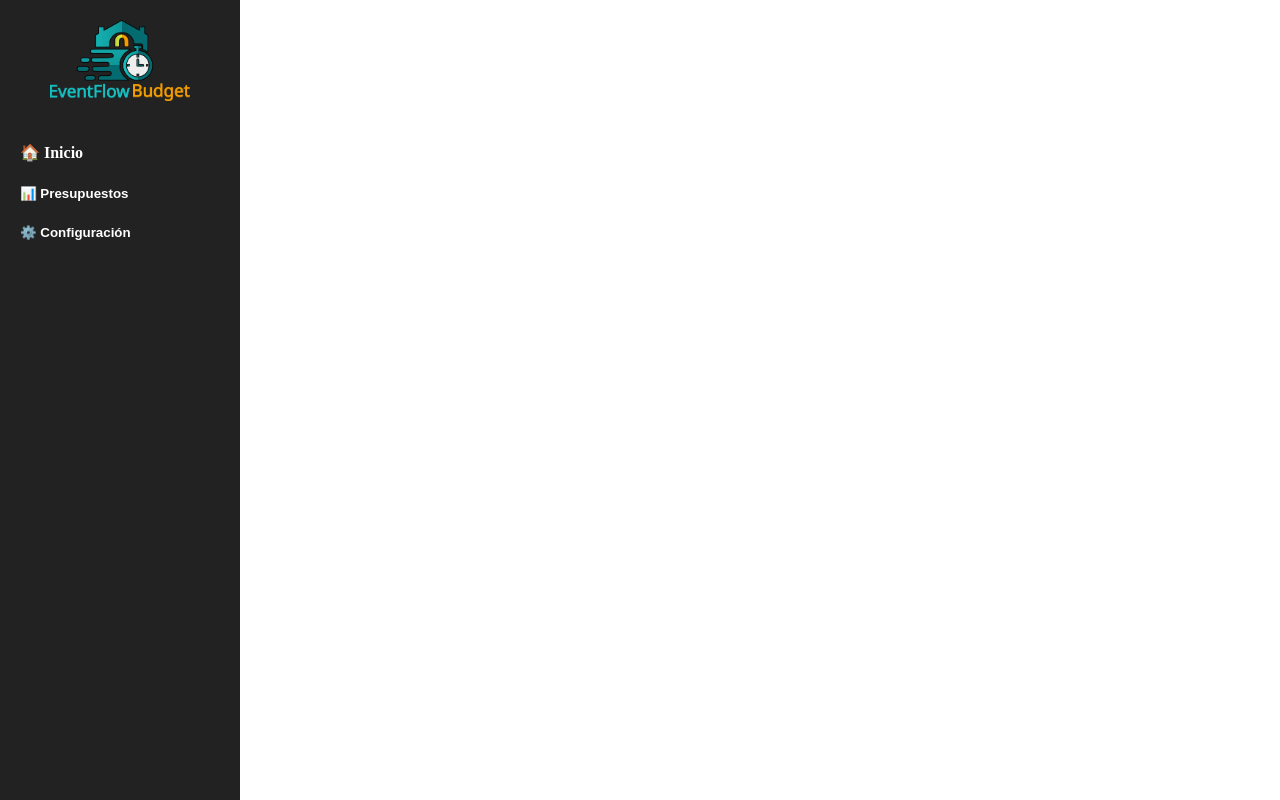
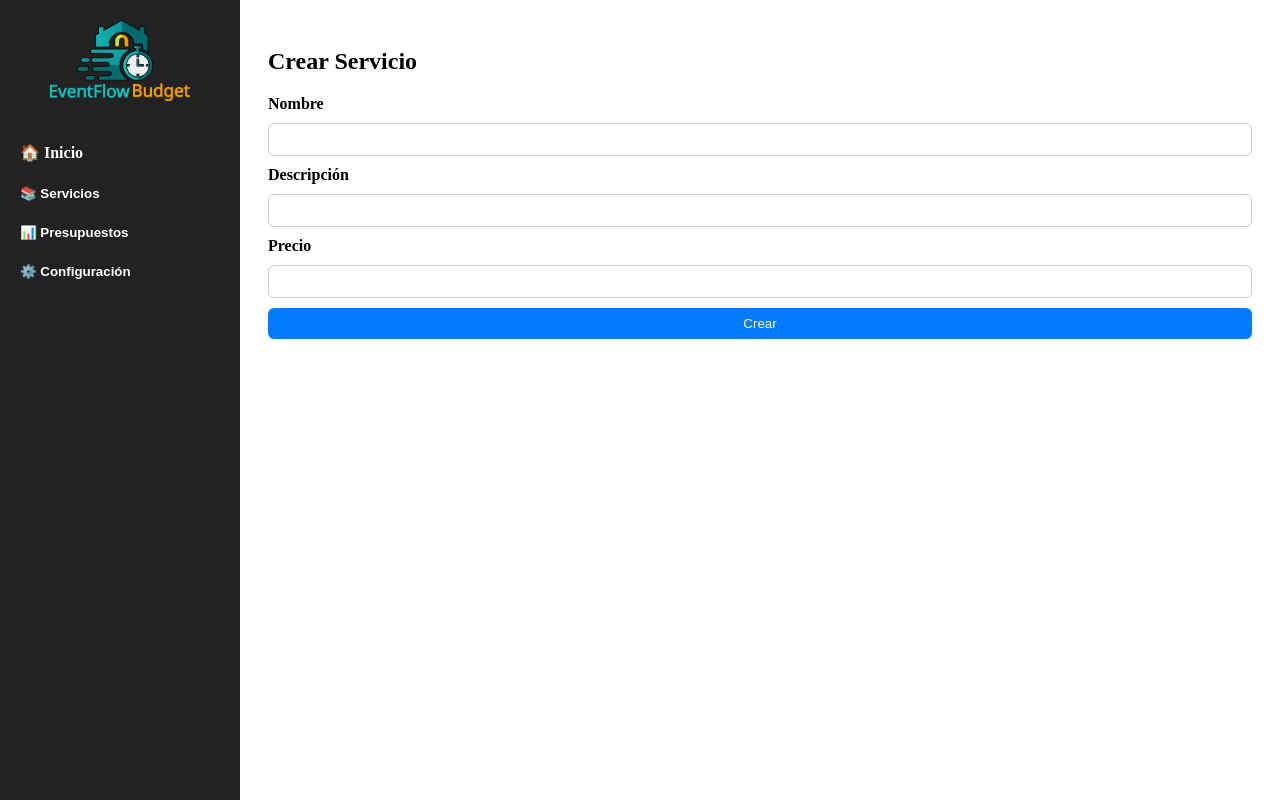
Before and after one commit to DanielSalas789/Sistema-de-Presupuestado-EventFLowBudget, a React (Vite) app: page /crear-servicio in a window 1280 px wide. Built offline with nearby package versions, Linux system fonts and the light colour scheme.

Commit message:
crear servicios y mostrarlos error en ver los servicios que poseemos arrelglar

```diff
--- a/package.json
+++ b/package.json
@@ -13,6 +13,7 @@
     "deploy": "gh-pages -d dist"
   },
   "dependencies": {
+    "framer-motion": "^12.23.12",
     "react": "^19.1.1",
     "react-dom": "^19.1.1",
     "react-router-dom": "^7.9.1"
--- a/src/App.jsx
+++ b/src/App.jsx
@@ -1,9 +1,12 @@
 import { Routes, Route } from "react-router-dom";
-import Sidebar from "./Components/Sidebar.jsx";
-import Home from "./Pages/Home";
-import CrearPresupuesto from "./Pages/CrearPresupuesto";
-import VerPresupuestos from "./Pages/VerPresupuestos";
+import Sidebar from "./Components/sidebar.jsx";
+import Home from "./Pages/Home.jsx";
+import CrearPresupuesto from "./Pages/CrearPresupuesto.jsx";
+import VerPresupuestos from "./Pages/VerPresupuestos.jsx";
+import CrearServicio from "./Pages/CrearServicio";
+import Servicios from "./Pages/Servicios.jsx";
 import logo from "./assets/Images/EventFlowBudget.png";
+
 
 function App() {
   return (
@@ -14,6 +17,8 @@ function App() {
           <Route path="/" element={<Home />} />
           <Route path="/crear" element={<CrearPresupuesto />} />
           <Route path="/presupuestos" element={<VerPresupuestos />} />
+          <Route path="/crear-servicio" element={<CrearServicio />} />
+          <Route path="/servicios" element={<Servicios />} />
         </Routes>
       </div>
     </div>
--- /dev/null
+++ b/src/Components/ServicioCard.jsx
@@ -0,0 +1,24 @@
+
+
+function ServicioCard({ servicio, onSelect }) {
+  return (
+    <motion.div
+      className="servicio-card"
+      // Animación al entrar
+      initial={{ opacity: 0, y: 30 }}
+      animate={{ opacity: 1, y: 0 }}
+      transition={{ duration: 0.5 }}
+      // Animación en hover / click
+      whileHover={{ scale: 1.05, boxShadow: "0px 5px 15px rgba(0,0,0,0.3)" }}
+      whileTap={{ scale: 0.95 }}
+      onClick={() => onSelect(servicio)}
+    >
+      <img src={servicio.img} alt={servicio.nombre} />
+      <h3>{servicio.nombre}</h3>
+      <p>{servicio.descripcion}</p>
+      <span className="precio">${servicio.precio}</span>
+    </motion.div>
+  );
+}
+
+export default ServicioCard;
--- a/src/Components/sidebar.jsx
+++ b/src/Components/sidebar.jsx
@@ -12,19 +12,42 @@ function Sidebar({ logo }) {
   return (
     <div className="sidebar">
       <img src={logo} alt="Logo" className="sidebar-logo" />
-
       <ul className="sidebar-menu">
         <li>
           <NavLink
             to="/"
             className={({ isActive }) => (isActive ? "active" : "")}
             onClick={() => setOpenMenu(null)}
-
           >
             🏠 Inicio
           </NavLink>
         </li>
-
+        <li>
+          <button
+            className={`menu-btn ${openMenu === "servicios" ? "open" : ""}`}
+            onClick={() => toggleMenu("servicios")}
+          >
+            📚 Servicios
+          </button>
+          <ul className={`submenu ${openMenu === "servicios" ? "show" : ""}`}>
+            <li>
+              <NavLink
+                to="/crear-servicio"
+                className={({ isActive }) => (isActive ? "active" : "")}
+              >
+                ➕ Crear Servicio
+              </NavLink>
+            </li>
+            <li>
+              <NavLink
+                to="/servicios"
+                className={({ isActive }) => (isActive ? "active" : "")}
+              >
+                📋 Ver Servicios
+              </NavLink>
+            </li>
+          </ul>
+        </li>
 
         <li>
           <button
@@ -66,7 +89,7 @@ function Sidebar({ logo }) {
               </NavLink>
             </li>
           </ul>
-        </li>
+        </li>  {/* ...otros menús... */}
       </ul>
     </div>
   );
--- /dev/null
+++ b/src/Pages/CrearServicio.jsx
@@ -0,0 +1,33 @@
+import { useState } from "react";
+
+function CrearServicio() {
+  const [nombre, setNombre] = useState("");
+  const [descripcion, setDescripcion] = useState("");
+  const [precio, setPrecio] = useState("");
+
+  const handleSubmit = (e) => {
+    e.preventDefault();
+    // Aquí deberías guardar el servicio en tu estado global, backend, etc.
+    alert(`Servicio creado: ${nombre}`);
+    setNombre("");
+    setDescripcion("");
+    setPrecio("");
+  };
+
+  return (
+    <div className="page">
+      <h2>Crear Servicio</h2>
+      <form className="form" onSubmit={handleSubmit}>
+        <label>Nombre</label>
+        <input value={nombre} onChange={e => setNombre(e.target.value)} required />
+        <label>Descripción</label>
+        <input value={descripcion} onChange={e => setDescripcion(e.target.value)} required />
+        <label>Precio</label>
+        <input type="number" value={precio} onChange={e => setPrecio(e.target.value)} required />
+        <button type="submit">Crear</button>
+      </form>
+    </div>
+  );
+}
+
+export default CrearServicio;
--- /dev/null
+++ b/src/Pages/Servicios.jsx
@@ -0,0 +1,55 @@
+import { useState } from "react";
+import "../styles/Servicios.css";
+import ServicioCard from "../Components/ServicioCard";
+
+function Servicios() {
+  const [servicios, setServicios] = useState([
+    {
+      nombre: "Servicio 1",
+      descripcion: "Descripción del servicio 1",
+      precio: 100,
+      img: "https://via.placeholder.com/150",
+    },
+    {
+      id: 1,
+      nombre: "Decoración",
+      descripcion: "Arreglos florales, iluminación y ambientación temática.",
+      precio: 500,
+      img: "https://via.placeholder.com/200x120?text=Decoración",
+    },
+    {
+      id: 2,
+      nombre: "Banquete",
+      descripcion: "Menú gourmet con opciones personalizadas.",
+      precio: 1500,
+      img: "https://via.placeholder.com/200x120?text=Banquete",
+    },
+    {
+      id: 3,
+      nombre: "Música",
+      descripcion: "DJ o grupo musical en vivo para tu evento.",
+      precio: 800,
+      img: "https://via.placeholder.com/200x120?text=Música",
+    },
+  ]);
+
+  return (
+    <div>
+      <h2>Servicios para tu Evento</h2>
+      <div className="servicios-grid">
+        {servicios.map((s, index) => (
+          <motion.div
+            key={s.id}
+            initial={{ opacity: 0, y: 20 }}
+            animate={{ opacity: 1, y: 0 }}
+            transition={{ delay: index * 0.2, duration: 0.5 }}
+          >
+            <ServicioCard servicio={s} onSelect={() => {}} />
+          </motion.div>
+        ))}
+      </div>
+    </div>
+  );
+}
+
+export default Servicios;
--- /dev/null
+++ b/src/Styles/Servicios.css
@@ -0,0 +1,41 @@
+.servicios-grid {
+  display: grid;
+  grid-template-columns: repeat(auto-fill, minmax(250px, 1fr));
+  gap: 20px;
+  margin-top: 20px;
+}
+
+.servicio-card {
+  background: #fff;
+  border-radius: 12px;
+  padding: 15px;
+  text-align: center;
+  cursor: pointer;
+  transition: all 0.3s ease;
+}
+
+.servicio-card img {
+  width: 100%;
+  border-radius: 10px;
+  margin-bottom: 10px;
+}
+
+.servicio-card h3 {
+  margin: 10px 0;
+  font-size: 1.2rem;
+}
+
+.servicio-card .precio {
+  font-weight: bold;
+  color: #0a7d4f;
+  display: block;
+  margin-top: 8px;
+}
+
+.seleccionados {
+  margin-top: 30px;
+  padding: 15px;
+  border: 2px solid #ddd;
+  border-radius: 10px;
+  background: #f9f9f9;
+}
```
Also changed, not shown: 1 other file (tests, documents, lock files or other folders). Lines whose indentation alone changed are shown as unchanged.
